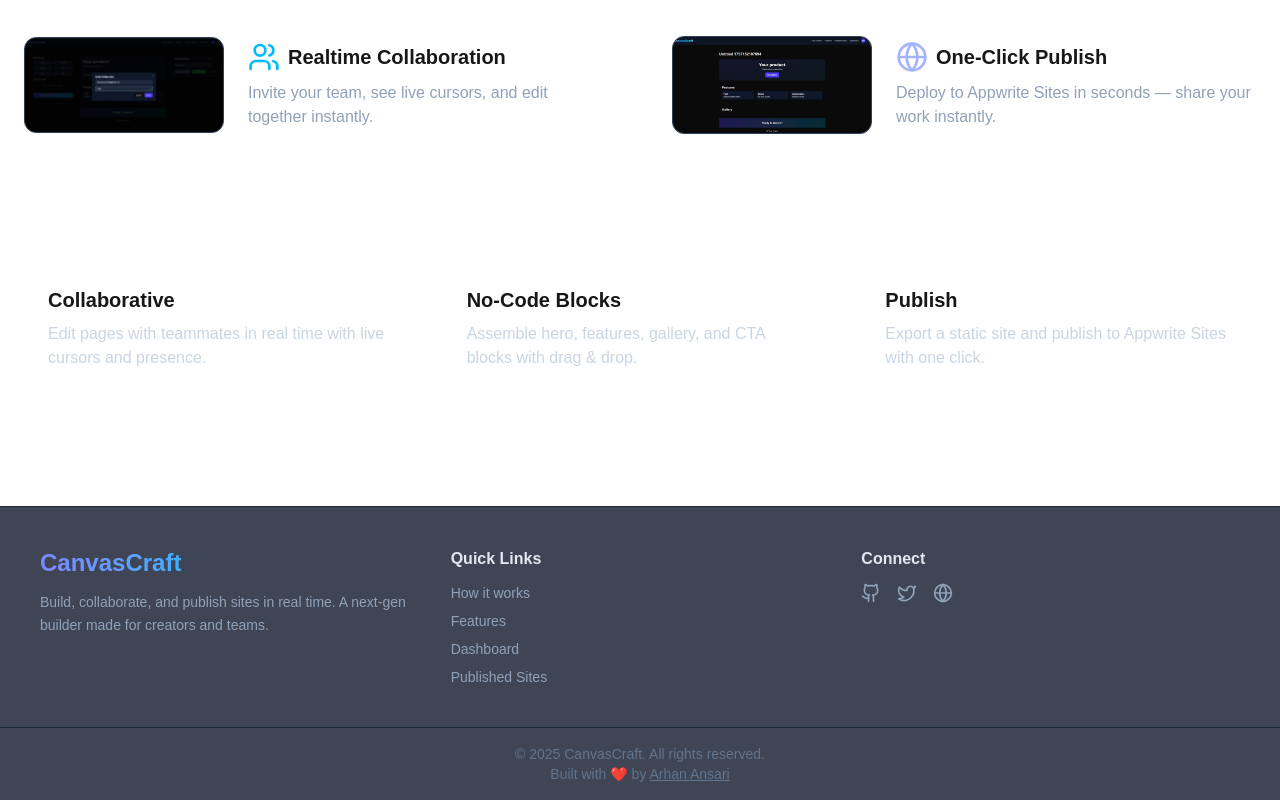
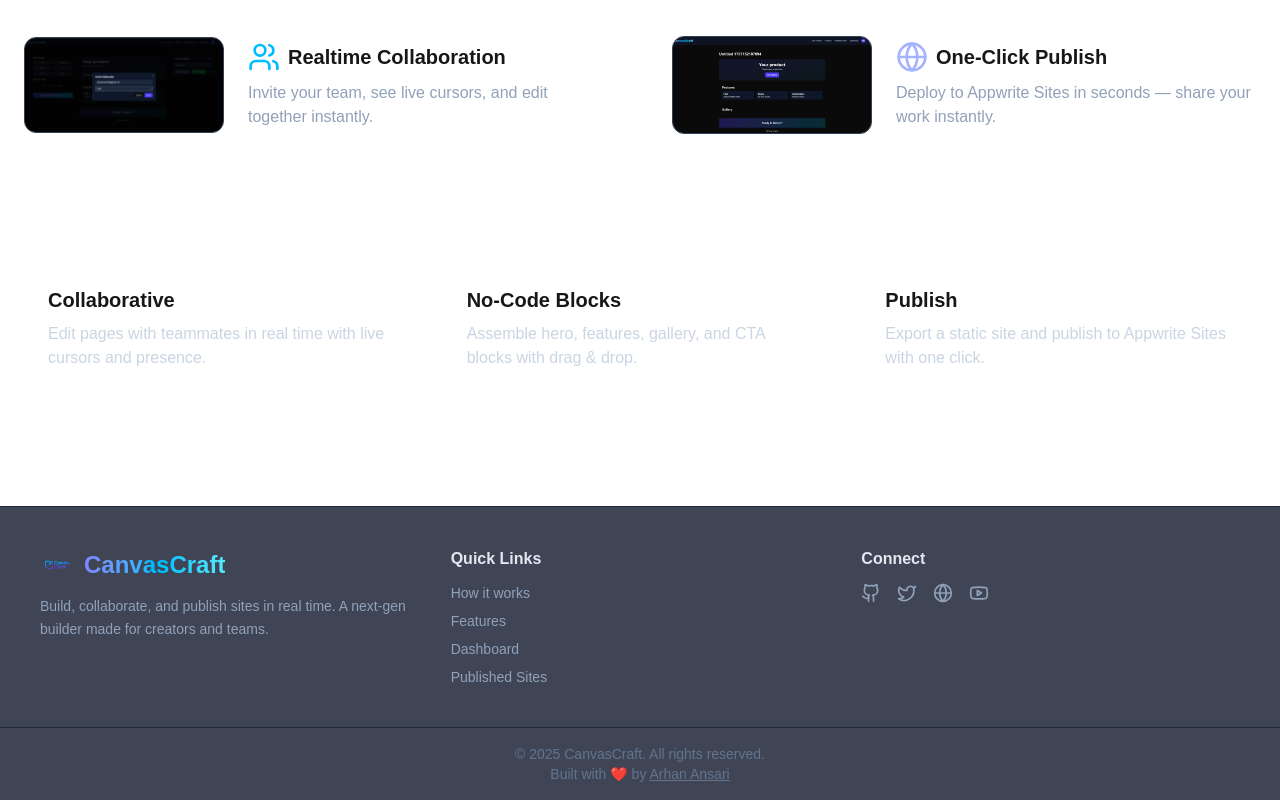
Before and after one commit to ArhanAnsari/CanvasCraft, a Next.js app: page / in a window 1280 px wide. Shown: the part 1599-2399 px from the top of the page. Built offline with nearby package versions, Linux system fonts and the light colour scheme; no server answers.

Commit message:
feat: Update Footer.tsx to have logo and my YT channel link

```diff
--- a/components/Footer.tsx
+++ b/components/Footer.tsx
@@ -1,14 +1,24 @@
-import { Github, Twitter, Globe } from "lucide-react";
+import { Github, Twitter, Globe, Youtube } from "lucide-react";
+import Image from "next/image";
 
 export default function Footer() {
   return (
     <footer className="border-t border-slate-800 bg-slate-900/80 backdrop-blur mt-20">
       <div className="container mx-auto py-10 px-6 md:px-10 grid grid-cols-1 md:grid-cols-3 gap-8 text-center md:text-left">
         {/* Brand */}
-        <div>
-          <h3 className="text-2xl font-extrabold bg-gradient-to-r from-indigo-400 via-sky-400 to-cyan-300 bg-clip-text text-transparent">
-            CanvasCraft
-          </h3>
+        <div className="flex flex-col items-center md:items-start">
+          <div className="flex items-center gap-2">
+            <Image
+              src="/canvascraft-logo.png"
+              alt="CanvasCraft Logo"
+              width={36}
+              height={36}
+              className="rounded"
+            />
+            <h3 className="text-2xl font-extrabold bg-gradient-to-r from-indigo-400 via-sky-400 to-cyan-300 bg-clip-text text-transparent">
+              CanvasCraft
+            </h3>
+          </div>
           <p className="mt-3 text-slate-400 text-sm leading-relaxed">
             Build, collaborate, and publish sites in real time.
             A next-gen builder made for creators and teams.
@@ -51,6 +61,13 @@ export default function Footer() {
             >
               <Globe size={20} />
             </a>
+            <a
+              href="https://youtube.com/@codewitharhanofficial?si=bJKF4UpMXPK-ASUa"
+              target="_blank"
+              className="text-slate-400 hover:text-white transition"
+            >
+              <Youtube size={20} />
+            </a>
           </div>
         </div>
       </div>
```
